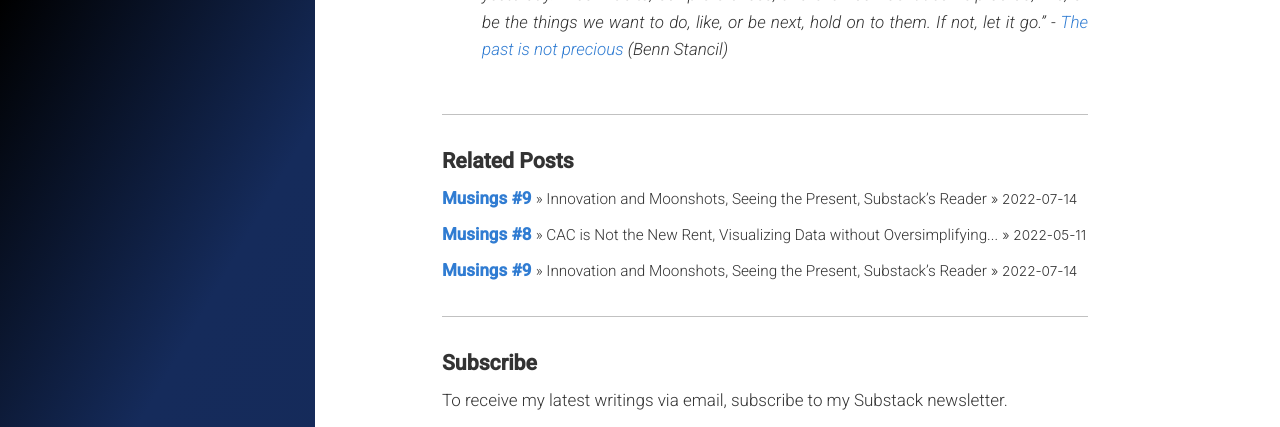
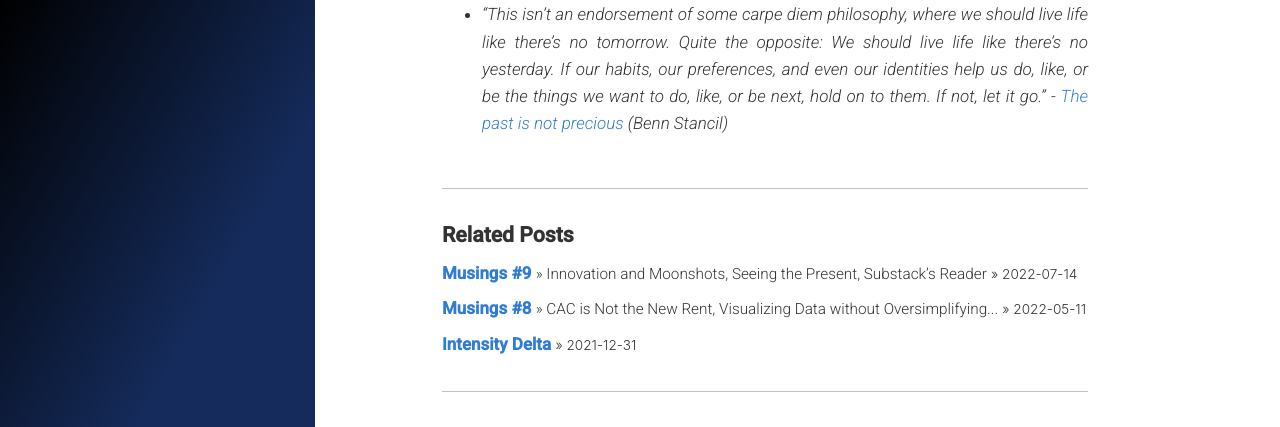
Before and after one commit to sripplin/website, a Jekyll site: the page built from _posts/2022-10-01-musings-10.md, in a window 1280 px wide and 900 px high, scrolled down 5877 px, cut to the strip 0-427 px from the top of the window. Built offline with Jekyll 4.4.1, drawn with Linux system fonts in a browser that asks for light colours; nearby versions of some CDN libraries; comment, search, counter and statistics services are not loaded.

Commit message:
g anlaytics, related post fix

```diff
--- a/_layouts/post.html
+++ b/_layouts/post.html
@@ -62,7 +62,8 @@
         {% endunless %}
     {% endfor %}
 
-    {% for post in site.related_posts limit:nRelated %}
+    {% for post in site.related_posts limit:3%}
+      {% if post.category != page.category %}
         <li style="margin-bottom: 0.7rem;line-height: 120%;">
           <h4 style="display: inline">
             <a href="{{site.url}}{{ post.url }}">{{ post.title }}</a>
@@ -74,6 +75,7 @@
           </span>
             <span style="display: inline; color:var(--main-text-color);" class="post-date"> &raquo; {{ post.date | date: "%Y-%m-%d" }}</span>
         </li>
+      {% endif %}
     {% endfor %}
   </ul>
 </div>
--- a/_posts/2022-05-11-musings-8.md
+++ b/_posts/2022-05-11-musings-8.md
@@ -4,7 +4,7 @@
 subtitle: CAC is Not the New Rent, Visualizing Data without Oversimplifying...
 category: musings
 image_featured: _.png
-image_root: 9/
+image_root: 8/
 custom_excerpt: "Instead, a better principle is to respect the user. Assume some level of capability and you’ll be rewarded with those types of users."
 redirect_from: /posts/cac-is-not-the-new-rent
 ---
@@ -45,7 +45,7 @@
 Lastly, rent and CAC aren’t even of a comparable magnitude. Rent as a percent of revenue for most businesses is quite small. For example, rent expense as a percentage of revenue for the S&P 500 is less than [2 percent](https://pdf.euro.savills.co.uk/usa/in-depth-reports/rent-cost.pdf).
 
 <center>
-<img class="img80" src="{{ site.imageurl }}{{ page.image_root }}rent_rev.png"/>
+<img class="img100" src="{{ site.imageurl }}{{ page.image_root }}rent_rev.png"/>
 </center>
 
 Meanwhile, marketing (as a proxy for CAC) as a percent of revenue is typically 10%+ and for CPG is well north of [20%](https://vtldesign.com/digital-marketing/content-marketing-strategy/percent-of-revenue-spent-on-marketing-sales/).
--- a/_posts/2022-10-01-musings-10.md
+++ b/_posts/2022-10-01-musings-10.md
@@ -73,7 +73,7 @@
 
 <div class="images">
   <center>
-  <img class="img80" src="{{ site.imageurl }}{{ page.image_root }}growth_value.png"/>
+  <img class="img100" src="{{ site.imageurl }}{{ page.image_root }}growth_value.png"/>
   <p>via <a href="https://twitter.com/lillianmli/status/1557872519729782786?s=46)">Lillian Li</a></p>
   </center>
 </div>
```
Also changed, not shown: _includes/head.html (+11 -0 lines). Lines whose indentation alone changed are shown as unchanged.
